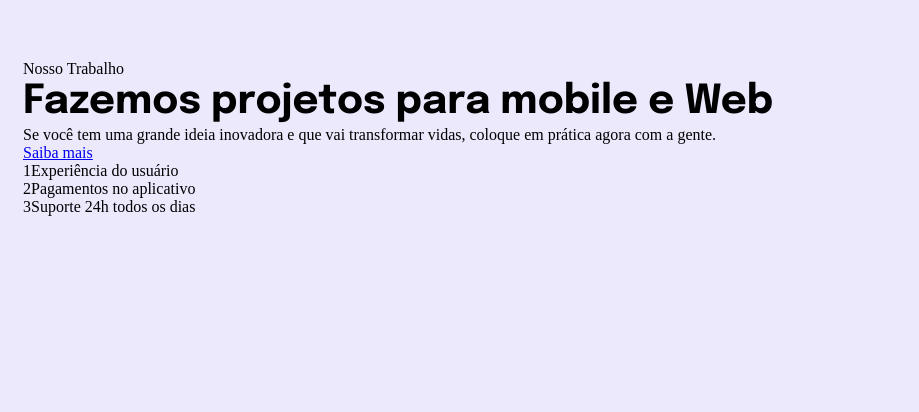
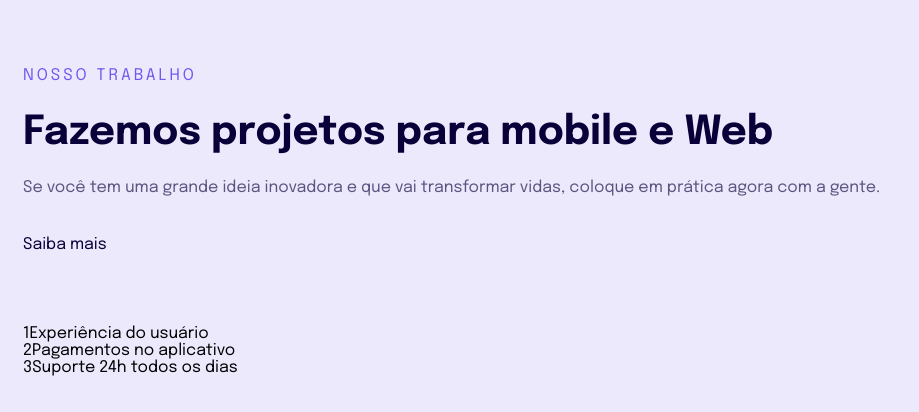
Before and after one commit to jhemi-cristina/Explorer-Projeto04, a plain HTML site: page index.html in a window 1280 px wide. Shown: the whole page, without its empty margins (0-919 px from the left). Drawn offline with Linux system fonts and the light colour scheme.

Commit message:
feat: Continuando ajustes de textos

```diff
--- a/style.css
+++ b/style.css
@@ -2,6 +2,13 @@
     margin: 0;
     padding: 0;
     box-sizing: border-box;
+}
+
+body {
+    background: #ECE9FD;
+    padding: 6.0rem 2.3rem 6.6rem;
+    font-size: 1.6rem;
+    font-family: 'Epilogue', sans-serif;
 }
 
 ul {
@@ -13,15 +20,39 @@ ul {
 }
 /* REM = Root EM */
 
-body {
-    background: #ECE9FD;
-    padding: 6.0rem 2.3rem 6.6rem;
-    font-size: 1.6rem;
+
+h1 {
+    font-size: 4.0rem;
+    line-height: 4.8rem;
+    color: #090039;
+    margin-bottom: 1.5rem;
+
 }
 
-h1 {
-    font-family: 'Epilogue', sans-serif;
-    font-size: 4.0rem;
-    line-height: 4.8rem
+main p:first-child {
+    color: #7158EF;
+    letter-spacing: 0.3rem;
+    text-transform: uppercase;
+    line-height: 3.2rem;
+    margin-bottom: 1.7rem
+}
+
+h1 + p{
+    color: rgba(10, 0, 57, 0.64);
+    line-height: 3.2rem;
+    margin-bottom: 3.2rem;
 
 }
+
+a {
+    color: #090039;
+    text-decoration: none
+}
+
+a:hover {
+    font-weight: bold;
+}
+
+ul {
+    margin-top: 7.2rem
+}
```
